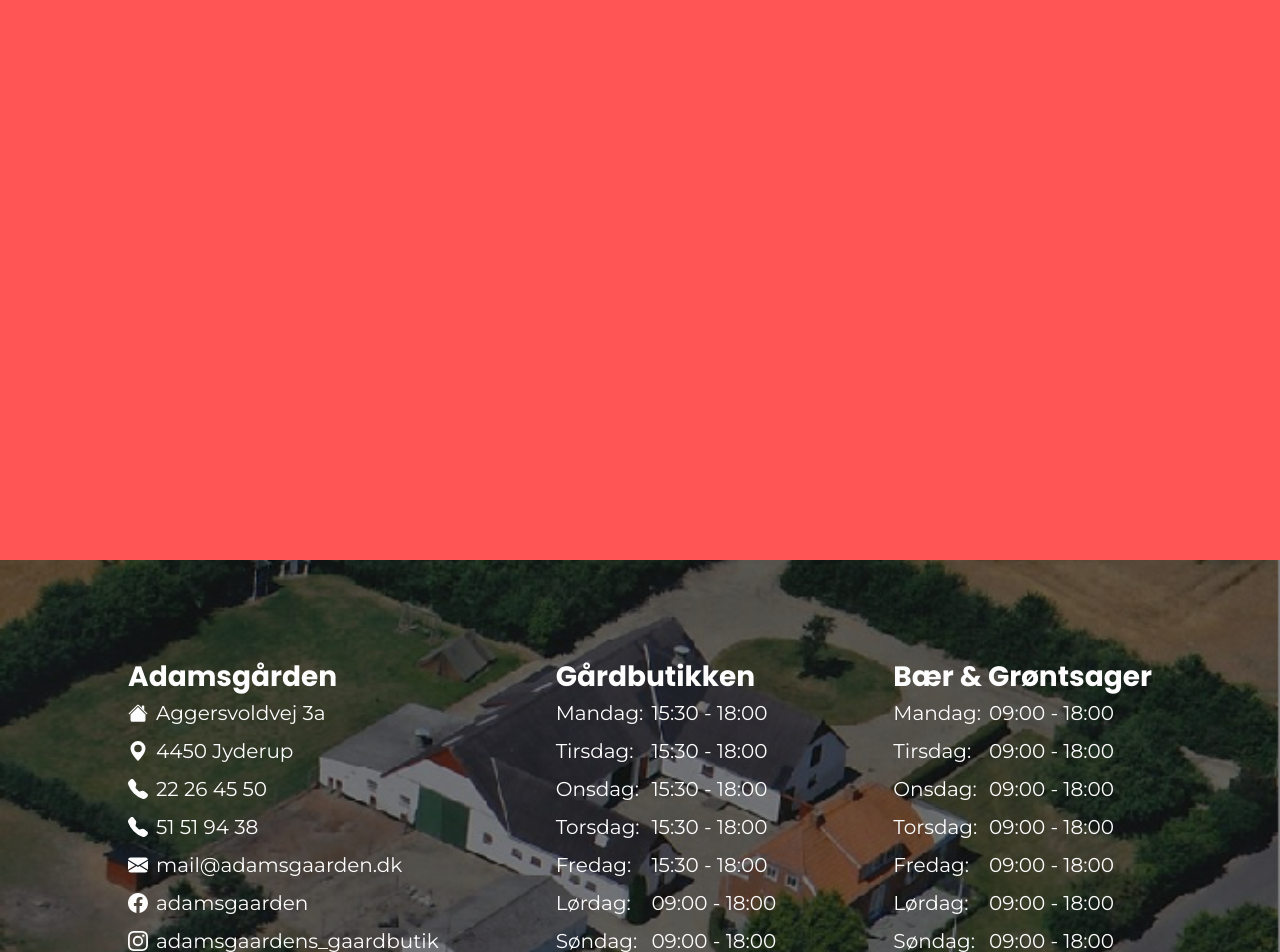
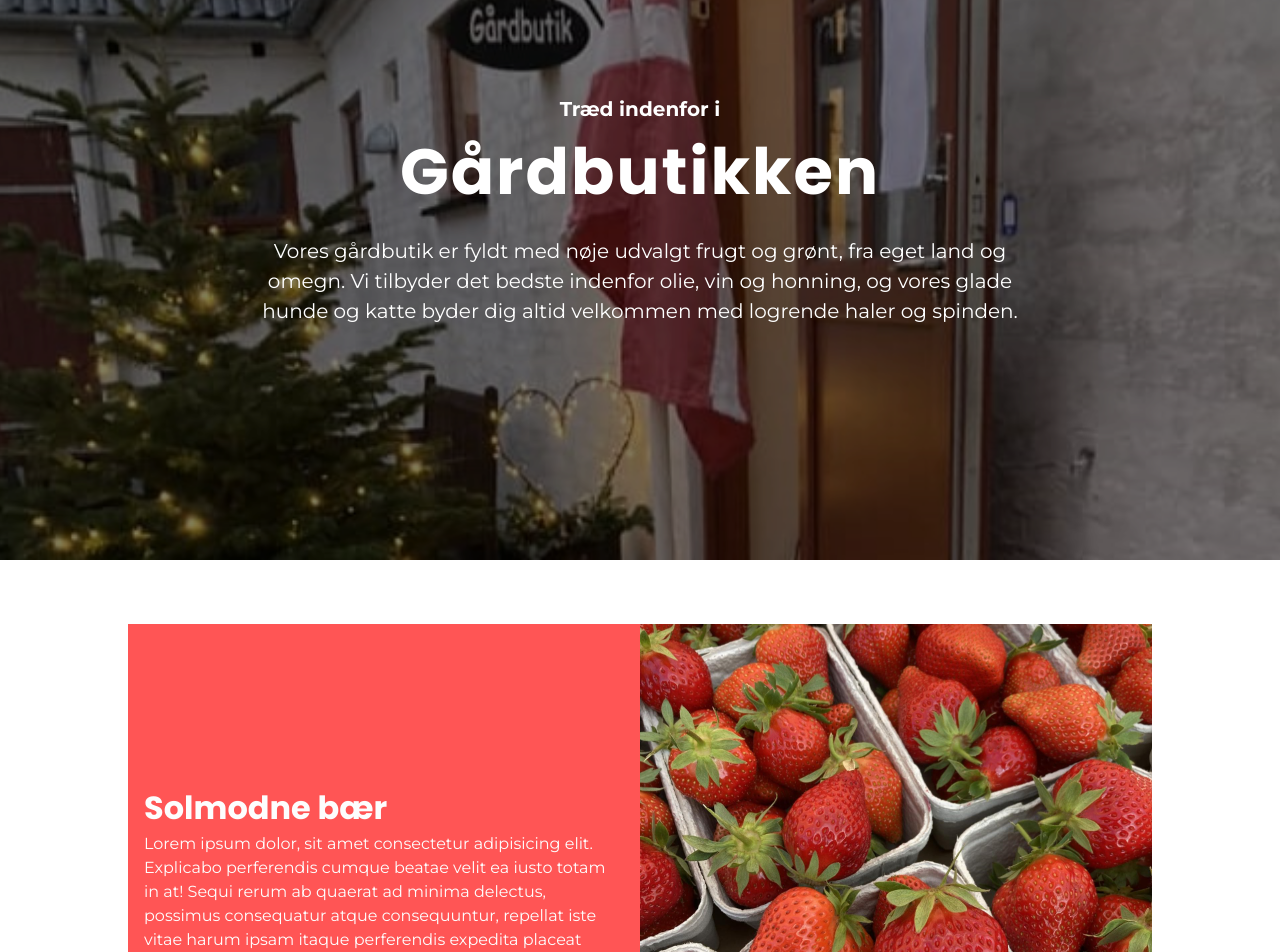
Before and after one commit to chri44nj/adamsgaarden, a Next.js app: page /pages/shop in a window 1280 px wide. Shown: the part 240-1192 px from the top of the page. Built offline with nearby package versions, Linux system fonts and the light colour scheme; a web font is replaced by a local one.

Commit message:
gårdbutik påbegyndt

```diff
--- a/src/app/components/Header.jsx
+++ b/src/app/components/Header.jsx
@@ -22,7 +22,7 @@ function Header() {
       const scrollPosition = window.pageYOffset || document.documentElement.scrollTop;
 
       if (scrollPosition > scrollThreshold) {
-        header.style.backgroundColor = "var(--accent-yellow)";
+        header.style.backgroundColor = "var(--accent-green)";
       } else {
         header.style.backgroundColor = "transparent";
       }
--- a/src/app/page.jsx
+++ b/src/app/page.jsx
@@ -13,7 +13,7 @@ export default function Home() {
       <section className={styles.hero}>
         <p>Velkommen til</p>
         <h1>Adamsgården</h1>
-        <p>Besøg os og oplev foreningen af landbrugets charme og naturens skønhed, i den idylliske udkant af Jyderup.</p>
+        <p>Besøg os og oplev foreningen af landbrugets charme og naturens skønhed, i den idylliske udkant af Jyderup. Kommer du for at forkæle en af dine kære, dig selv eller begge? Uanset hvad, har vi det rette klar til dig, på Adamsgården.</p>
         <img className={styles.heroBackground} src="/pics/gaard.jpg" alt="gaard" />
       </section>
       <section className={styles.testimonals}>
--- a/src/app/page.module.css
+++ b/src/app/page.module.css
@@ -14,6 +14,7 @@
 .hero h1 {
   font-size: 2.5rem;
   margin-bottom: 1rem;
+  letter-spacing: 2px;
 }
 
 .hero p {
@@ -42,7 +43,7 @@
 
 .testimonals {
   position: relative;
-  height: calc(100dvh - 80px);
+  height: 100dvh;
   padding-inline: 1rem;
   display: flex;
   flex-direction: column;
@@ -50,6 +51,7 @@
   align-items: center;
   text-align: center;
   gap: 2rem;
+  background-color: var(--background-color);
 }
 
 .leftButton:hover,
@@ -66,10 +68,6 @@
 
   .hero p:first-of-type {
     padding-top: 100px;
-  }
-
-  .testimonals {
-    height: calc(100dvh - 100px);
   }
 
   .leftButton {
--- a/src/app/pages/aboutus/Aboutus.module.css
+++ b/src/app/pages/aboutus/Aboutus.module.css
@@ -1,4 +1,59 @@
-.aboutusMain {
+.hero {
+  position: relative;
   height: 100dvh;
-  background-color: var(--accent-yellow);
+  padding-inline: 10%;
+  display: flex;
+  flex-direction: column;
+  justify-content: center;
+  align-items: center;
+  text-align: center;
 }
+
+.hero h1 {
+  font-size: 2.5rem;
+  margin-bottom: 1rem;
+  letter-spacing: 2px;
+}
+
+.hero p {
+  font-size: var(--font-small);
+}
+
+.hero p:first-of-type {
+  font-weight: bold;
+  padding-top: 80px;
+}
+
+.hero * {
+  color: white;
+}
+
+.heroBackground {
+  position: absolute;
+  top: 0;
+  left: 0;
+  width: 100%;
+  height: 100%;
+  object-fit: cover;
+  filter: brightness(50%);
+  z-index: -1;
+}
+
+.shop {
+  height: 100dvh;
+}
+
+@media only screen and (min-width: 600px) {
+  .hero h1 {
+    font-size: 4rem;
+  }
+
+  .hero p:first-of-type {
+    padding-top: 100px;
+  }
+}
+
+/** LARGER SCREENS **/
+
+@media only screen and (min-width: 1200px) {
+}
--- a/src/app/pages/shop/Shop.module.css
+++ b/src/app/pages/shop/Shop.module.css
@@ -1,4 +1,154 @@
-.shopMain {
+.hero {
+  position: relative;
   height: 100dvh;
+  padding-inline: 10%;
+  display: flex;
+  flex-direction: column;
+  justify-content: center;
+  align-items: center;
+  text-align: center;
+}
+
+.hero h1 {
+  font-size: 2.5rem;
+  margin-bottom: 1rem;
+  letter-spacing: 2px;
+}
+
+.hero p {
+  font-size: var(--font-small);
+}
+
+.hero p:first-of-type {
+  font-weight: bold;
+  padding-top: 80px;
+}
+
+.hero * {
+  color: white;
+}
+
+.heroBackground {
+  position: absolute;
+  top: 0;
+  left: 0;
+  width: 100%;
+  height: 100%;
+  object-fit: cover;
+  filter: brightness(50%);
+  z-index: -1;
+}
+
+.shop {
+  padding: 4rem 1rem;
+  display: grid;
+  grid-template-columns: 1fr;
+}
+
+.shopText {
+  display: flex;
+  flex-direction: column;
+  justify-content: center;
+  padding: 1rem;
+  aspect-ratio: 1/1;
+}
+
+.shopText * {
+  color: var(--background-color);
+}
+
+.shopText h2 {
+  font-size: clamp(2rem, 15%, 3rem);
+}
+
+.shopImage {
+  width: 100%;
+  height: 100%;
+  object-fit: cover;
+}
+
+.st1 {
+  order: 1;
   background-color: var(--accent-red);
 }
+
+.si1 {
+  order: 2;
+}
+
+.st2 {
+  order: 3;
+  background-color: var(--accent-green);
+}
+
+.si2 {
+  order: 4;
+}
+
+.st3 {
+  order: 5;
+  background-color: var(--accent-yellow);
+}
+
+.si3 {
+  order: 6;
+}
+
+.st4 {
+  order: 7;
+  background-color: var(--accent-blue);
+}
+.si4 {
+  order: 8;
+}
+
+.st5 {
+  order: 9;
+  background-color: var(--accent-brown);
+}
+
+.si5 {
+  order: 10;
+}
+
+/** TABLET **/
+
+@media only screen and (min-width: 600px) {
+  .shop {
+    grid-template-columns: repeat(2, 1fr);
+  }
+
+  .hero h1 {
+    font-size: 4rem;
+  }
+
+  .hero p:first-of-type {
+    padding-top: 100px;
+  }
+}
+
+@media only screen and (min-width: 900px) {
+  .shop {
+    padding-inline: 10%;
+  }
+
+  .st2 {
+    order: 4;
+  }
+
+  .si2 {
+    order: 3;
+  }
+
+  .st4 {
+    order: 8;
+  }
+  .si4 {
+    order: 7;
+  }
+}
+
+/** LARGER SCREENS **/
+
+@media only screen and (min-width: 1200px) {
+}
--- a/src/app/pages/shop/page.jsx
+++ b/src/app/pages/shop/page.jsx
@@ -9,7 +9,39 @@ import styles from "./Shop.module.css";
 export default function Shop() {
   return (
     <main className={styles.shopMain}>
-      <p>Hvor gårdbutikken er fyldt med nøje udvalgt frugt og grønt, fra eget land og omegn. Vi tilbyder det bedste indenfor olie, vin og honning, og vores glade hunde og katte byder dig altid velkommen med logrende haler og spinden. </p>
+      <section className={styles.hero}>
+        <p>Træd indenfor i</p>
+        <h1>Gårdbutikken</h1>
+        <p>Vores gårdbutik er fyldt med nøje udvalgt frugt og grønt, fra eget land og omegn. Vi tilbyder det bedste indenfor olie, vin og honning, og vores glade hunde og katte byder dig altid velkommen med logrende haler og spinden. </p>
+        <img className={styles.heroBackground} src="/pics/shop.jpg" alt="shop" />
+      </section>
+      <section className={styles.shop}>
+        <article className={`${styles.shopText} ${styles.st1}`}>
+          <h2>Solmodne bær</h2>
+          <p>Lorem ipsum dolor, sit amet consectetur adipisicing elit. Explicabo perferendis cumque beatae velit ea iusto totam in at! Sequi rerum ab quaerat ad minima delectus, possimus consequatur atque consequuntur, repellat iste vitae harum ipsam itaque perferendis expedita placeat blanditiis dolorem.</p>
+        </article>
+        <img className={`${styles.shopImage} ${styles.si1}`} src="/pics/jordbær.jpg" alt="" />
+        <img className={`${styles.shopImage} ${styles.si2}`} src="/pics/ærter.jpg" alt="" />
+        <article className={`${styles.shopText} ${styles.st2}`}>
+          <h2>Friske grøntsager</h2>
+          <p>Lorem ipsum dolor, sit amet consectetur adipisicing elit. Explicabo perferendis cumque beatae velit ea iusto totam in at! Sequi rerum ab quaerat ad minima delectus, possimus consequatur atque consequuntur, repellat iste vitae harum ipsam itaque perferendis expedita placeat blanditiis dolorem.</p>
+        </article>
+        <article className={`${styles.shopText} ${styles.st3}`}>
+          <h2>Smagfuld Olivenolie</h2>
+          <p>Lorem ipsum dolor, sit amet consectetur adipisicing elit. Explicabo perferendis cumque beatae velit ea iusto totam in at! Sequi rerum ab quaerat ad minima delectus, possimus consequatur atque consequuntur, repellat iste vitae harum ipsam itaque perferendis expedita placeat blanditiis dolorem.</p>
+        </article>
+        <img className={`${styles.shopImage} ${styles.si3}`} src="/pics/olie.jpg" alt="" />
+        <img className={`${styles.shopImage} ${styles.si4}`} src="/pics/vin.jpg" alt="" />
+        <article className={`${styles.shopText} ${styles.st4}`}>
+          <h2>Udsøgt Vin & Spiritus</h2>
+          <p>Lorem ipsum dolor, sit amet consectetur adipisicing elit. Explicabo perferendis cumque beatae velit ea iusto totam in at! Sequi rerum ab quaerat ad minima delectus, possimus consequatur atque consequuntur, repellat iste vitae harum ipsam itaque perferendis expedita placeat blanditiis dolorem.</p>
+        </article>
+        <article className={`${styles.shopText} ${styles.st5}`}>
+          <h2>Lette Løsninger</h2>
+          <p>Lorem ipsum dolor, sit amet consectetur adipisicing elit. Explicabo perferendis cumque beatae velit ea iusto totam in at! Sequi rerum ab quaerat ad minima delectus, possimus consequatur atque consequuntur, repellat iste vitae harum ipsam itaque perferendis expedita placeat blanditiis dolorem.</p>
+        </article>
+        <img className={`${styles.shopImage} ${styles.si5}`} src="/pics/goodiebox.jpg" alt="" />
+      </section>
     </main>
   );
 }
```
Also changed, not shown: src/app/pages/aboutus/page.jsx (+7 -1 lines), public/pics/aboutus.jpg (added), public/pics/shop.jpg (added).
